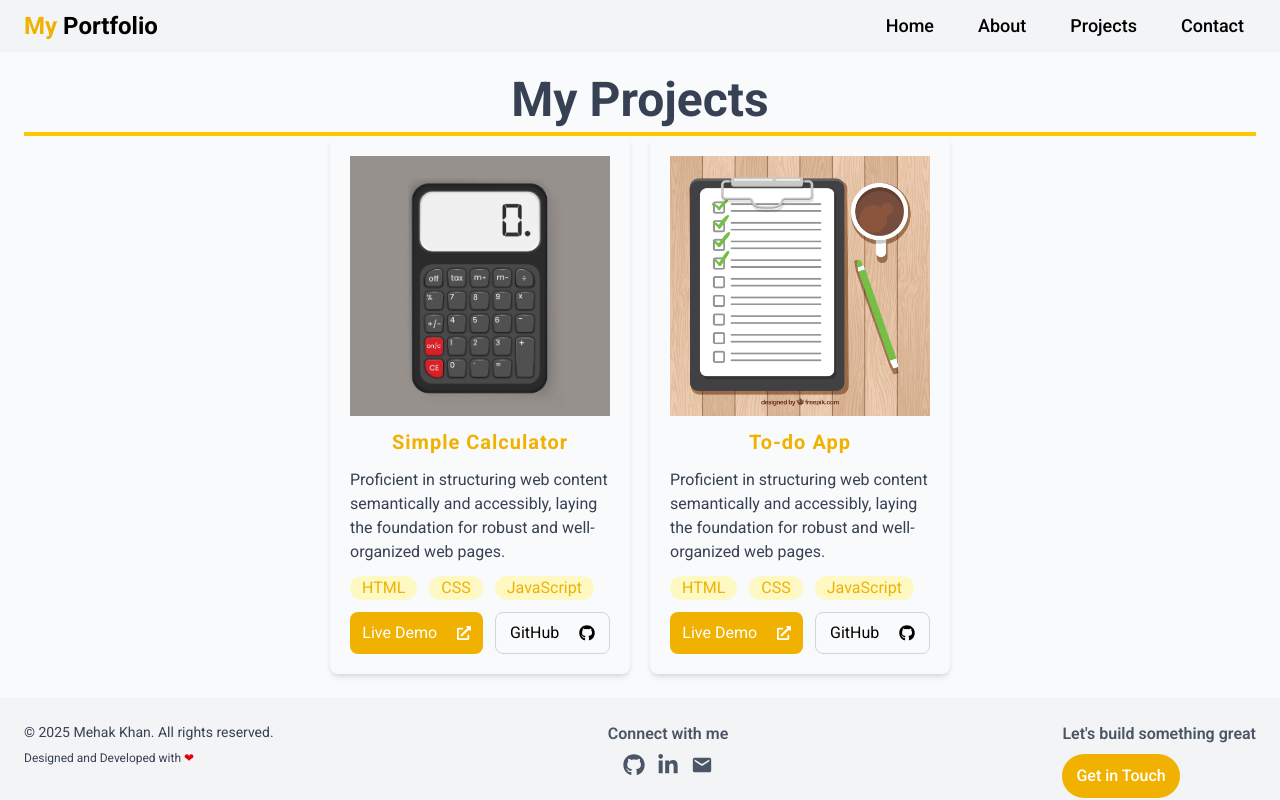
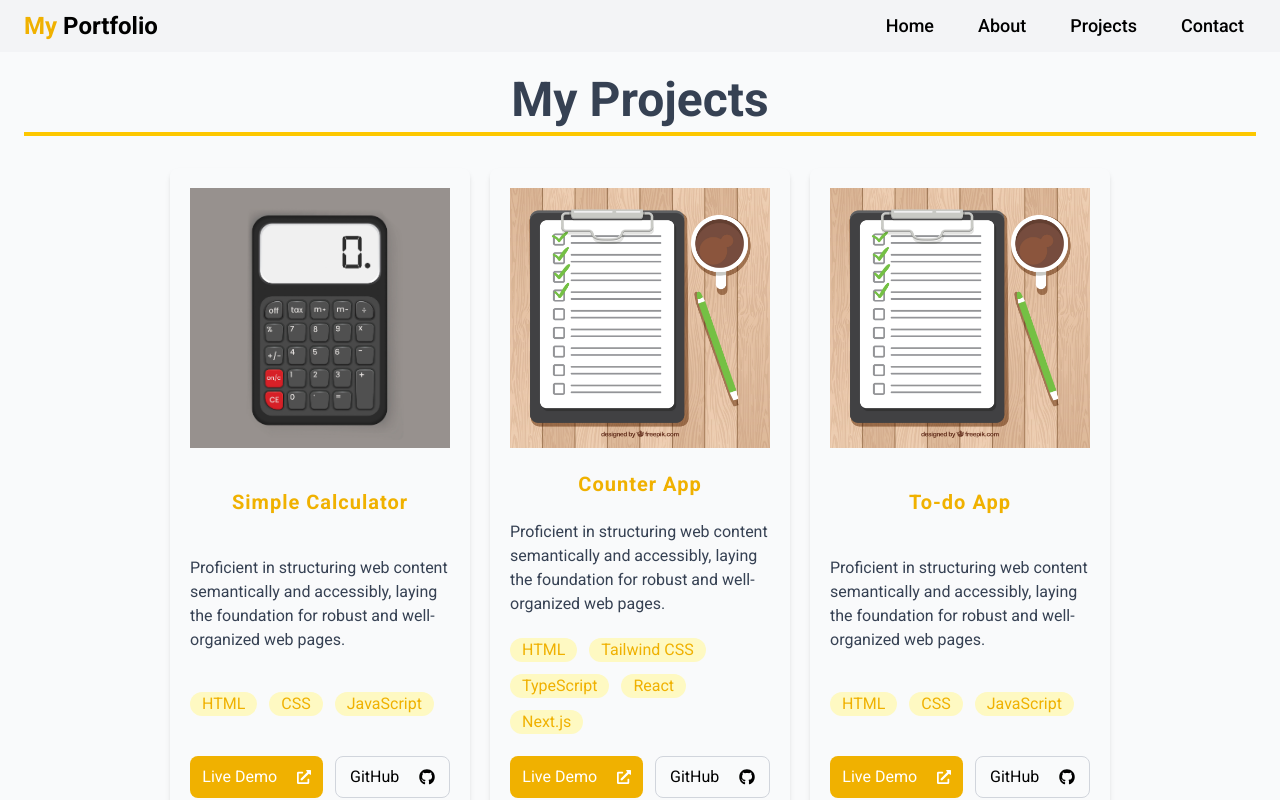
Before and after one commit to mehakkhan123/my-portfolio, a Next.js app: page /projects in a window 1280 px wide. Shown: the top 800 px of the page. Built offline with nearby package versions, Linux system fonts and the light colour scheme.

Commit message:
update styling

```diff
--- a/src/app/projects/page.tsx
+++ b/src/app/projects/page.tsx
@@ -12,14 +12,14 @@ export default function ProjectsPage() {
           <h1 className='text-3xl pb-2 md:text-4xl lg:text-5xl font-bold text-gray-700'>My Projects</h1>
           <hr className='w-full h-1  border-t-yellow-400 bg-yellow-400'/>
 
-          <div className='flex flex-col items-center justify-center sm:flex-row gap-5 flex-wrap'>
+          <div className='flex flex-col items-center pt-8 justify-center sm:flex-row gap-5 flex-wrap'>
                       {
                           projects.map((item)=>{
 
                               return(
-                                  <div key={item.id} className='flex flex-col items-center justify-center bg-gray-50 rounded-lg shadow-md max-w-[300px] transition-all duration-700 ease-in-out p-5 gap-3'>
+                                  <div key={item.id} className='flex flex-col items-center justify-between bg-gray-50 rounded-lg shadow-md max-w-[300px] min-h-[650px] transition-all duration-700 ease-in-out gap-3 p-5 hover:border-gray-300'>
                                     <Image src={item.image} alt={item.name} width={600} height={600}/>
-                                      <h1 className='text-yellow-500 text-xl font-bold tracking-wider'>{item.name}</h1>
+                                      <h1 className='text-yellow-500 text-xl text-center font-bold tracking-wider'>{item.name}</h1>
                                       <p className='text-gray-700'>{item.detail}</p>
                                       <ul className='flex w-full justify-start gap-3 flex-wrap'>
                                         {item.skillsUsed.map((skill,index)=>{
--- a/src/components/projects.ts
+++ b/src/components/projects.ts
@@ -19,12 +19,66 @@ export const projects:Projects[] =[
     },
     {
         id:2,
+        name:"Counter App",
+        detail:"Proficient in structuring web content semantically and accessibly, laying the foundation for robust and well-organized web pages.",
+        skillsUsed:["HTML","Tailwind CSS","TypeScript","React", "Next.js"],
+        image:"/images/todo.jpg",
+        githubLink:"https://github.com/mehakkhan123/counter_app_nextjs.git",
+        vercelLink:"https://counter-app-nextjs-fawn.vercel.app/"
+    },
+    {
+        id:3,
         name:"To-do App",
         detail:"Proficient in structuring web content semantically and accessibly, laying the foundation for robust and well-organized web pages.",
         skillsUsed:["HTML","CSS","JavaScript"],
         image:"/images/todo.jpg",
-        githubLink:"https://github.com/mehakkhan123/simple-calculator.git",
-        vercelLink:"https://simple-calculator-three-dun.vercel.app/"
+        githubLink:"https://github.com/mehakkhan123/todo-app.git",
+        vercelLink:"https://todo-app-gamma-nine-11.vercel.app/"
+    },
+    {
+        id:4,
+        name:"Color Picker App",
+        detail:"Proficient in structuring web content semantically and accessibly, laying the foundation for robust and well-organized web pages.",
+        skillsUsed:["HTML","CSS","JavaScript"],
+        image:"/images/todo.jpg",
+        githubLink:"https://github.com/mehakkhan123/colorpicker-app.git",
+        vercelLink:"https://colorpicker-app-eta.vercel.app/"
+    },
+    {
+        id:5,
+        name:"Personal Portfolio Website",
+        detail:"Proficient in structuring web content semantically and accessibly, laying the foundation for robust and well-organized web pages.",
+        skillsUsed:["HTML","CSS"],
+        image:"/images/todo.jpg",
+        githubLink:"https://github.com/mehakkhan123/personalPortfolioWebsite.git",
+        vercelLink:"https://personal-portfolio-website-five-khaki.vercel.app/"
+    },
+    {
+        id:6,
+        name:"Dynamic Resume Builder App",
+        detail:"Proficient in structuring web content semantically and accessibly, laying the foundation for robust and well-organized web pages.",
+        skillsUsed:["HTML","CSS","JavaScript"],
+        image:"/images/todo.jpg",
+        githubLink:"https://github.com/mehakkhan123/hackathon_ResumeBuilder.git",
+        vercelLink:"https://milestone1-staticresume.vercel.app/"
+    },
+    {
+        id:7,
+        name:"Personal Portfolio Website",
+        detail:"Proficient in structuring web content semantically and accessibly, laying the foundation for robust and well-organized web pages.",
+        skillsUsed:["HTML","Tailwind CSS", "TypeScript", "React","Next.js","Shadcn"],
+        image:"/images/todo.jpg",
+        githubLink:"https://github.com/mehakkhan123/my-portfolio.git",
+        vercelLink:"https://my-portfolio-xi-puce-95.vercel.app/"
+    },
+    {
+        id:8,
+        name:"Simple Multi Page Website",
+        detail:"Proficient in structuring web content semantically and accessibly, laying the foundation for robust and well-organized web pages.",
+        skillsUsed:["HTML","Tailwind CSS","React", "Next.js", "Shadcn"],
+        image:"/images/todo.jpg",
+        githubLink:"https://github.com/mehakkhan123/milestone2-assignment-tailwind.git",
+        vercelLink:"https://milestone2-assignment-tailwind-ivory.vercel.app/"
     },
 
 ]
```
